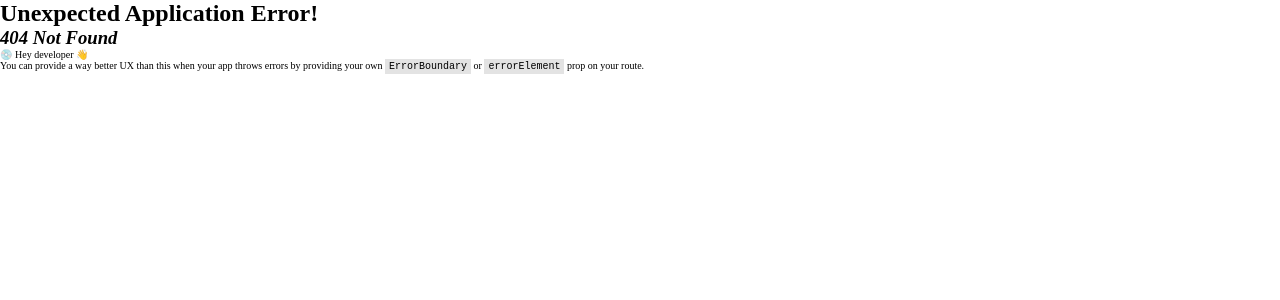
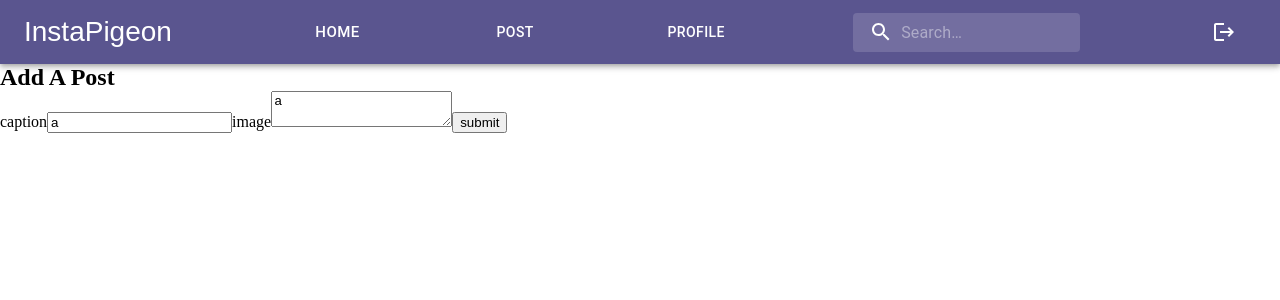
Before and after one commit to maxime-vds/InstaPigeon, a React (Vite) app in the folder Front/: page /create in a window 1280 px wide. Before the commit this address had no page. Shown: the top 300 px of the page. Built offline with nearby package versions, Linux system fonts and the light colour scheme; a web font is replaced by a local one.

Commit message:
add post works

```diff
--- a/Front/data/db.json
+++ b/Front/data/db.json
@@ -191,6 +191,30 @@
       "likes": 9,
       "follow": true,
       "image": "/freddy-pigeon-circle-black.svg"
+    },
+    {
+      "id": 26,
+      "caption": "a",
+      "comments": "a",
+      "likes": 0,
+      "follow": true,
+      "image": "a"
+    },
+    {
+      "caption": "a",
+      "comments": "a",
+      "likes": 0,
+      "follow": true,
+      "image": "a",
+      "id": 27
+    },
+    {
+      "caption": "works ?",
+      "comments": "a",
+      "likes": 0,
+      "follow": true,
+      "image": "/ricky-pigeon-circle-black.svg",
+      "id": 28
     }
   ]
 }
--- a/Front/src/App.tsx
+++ b/Front/src/App.tsx
@@ -11,6 +11,7 @@ import { ReactNode } from "react"
 //components
 import RegisterPage from "./pages/registerform/RegisterPage"
 import LoginPage from "./pages/loginForm/LoginPage"
+import CreatePage from "./pages/Create/CreatePage"
 import Posts from "./pages/FotoGrid/Posts"
 
 import Landing from "./pages/Landing"
@@ -46,6 +47,7 @@ function App() {
       <Route element={<RootLayout />}>
         <Route index element={<Landing />} />
         <Route path="/Register" element={<RegisterPage />} />
+        <Route path="/Login" element={<LoginPage />} />
 
         <Route
           path="/Grid"
@@ -55,10 +57,7 @@ function App() {
             // </RequireAuth>
           }
         />
-        <Route
-        path="/posts/:id"
-        element={<Posts />}
-        />
+        <Route path="/posts/:id" element={<Posts />} />
 
         <Route
           path="/Dashboard"
@@ -68,8 +67,7 @@ function App() {
             </RequireAuth>
           }
         />
-
-        <Route path="/Login" element={<LoginPage />} />
+        <Route path="/create" element={<CreatePage />} />
       </Route>
     )
   )
--- /dev/null
+++ b/Front/src/pages/Create/CreatePage.tsx
@@ -0,0 +1,65 @@
+import { useState } from "react"
+import { useFetch } from "../../hooks/useFetch"
+
+const CreatePage = () => {
+
+
+  const [id, setId] = useState<number>()
+  const [caption, setCaption] = useState<string>("a")
+  const [comments, setComments] = useState<string>("a")
+  const [likes, setLikes] = useState<number>(0)
+  const [follow, setFollow] = useState<boolean>(true)
+  const [image, setImageUrl] = useState<string>("a")
+
+
+  const {postData, data, error } = useFetch("http://localhost:3000/posts", 'POST')
+
+
+
+
+  const handleSubmit = (e: { preventDefault: () => void }) => {
+        e.preventDefault()
+
+    console.log(id, caption, comments, likes, follow, image);
+
+      postData({caption, comments, likes, follow, image})
+
+    }
+
+
+
+
+    // pass in : caption="required", comments: "", likes : 0, image="image.svg, required"
+
+  return (
+    <>
+      <h2 className="title-post">Add A Post</h2>
+
+      <form onSubmit={handleSubmit}>
+        <label>
+          <span>caption</span>
+          <input
+            type="text"
+            onChange={(e) => setCaption(e.target.value)}
+            value={caption}
+            required
+          ></input>
+        </label>
+
+
+        <label>
+          <span>image</span>
+          <textarea
+            onChange={(e) => setImageUrl(e.target.value)}
+            value={image}
+            required
+          ></textarea>
+        </label>
+
+        <button className="btn">submit</button>
+      </form>
+    </>
+  )
+}
+
+export default CreatePage
```
Lines whose indentation alone changed are shown as unchanged.
